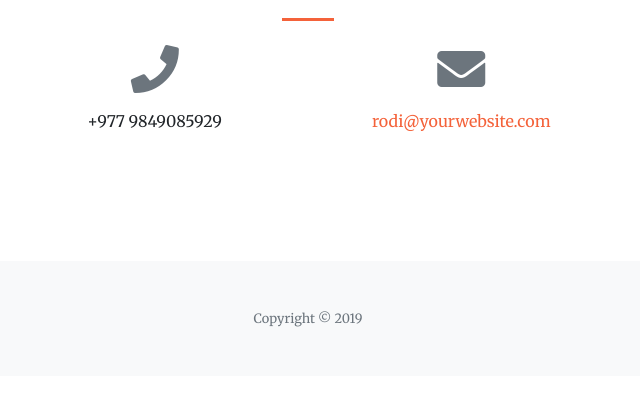
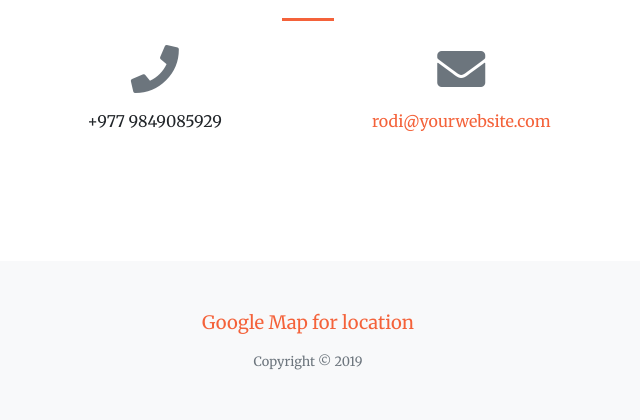
Before and after one commit to roditashakya/ebooking, a Django app: page /vehicles/1/ in a window 1280 px wide. Shown: the part 1454-1874 px from the top of the page, without its empty margins (332-972 px from the left). Before the commit the page ends 1781 px from the top, so only its background shows below. Run offline with Django 3.2, Linux system fonts and the light colour scheme; data comes from the database, SQL or seed files in the repository; some libraries are stand-ins or nearby versions.

Commit message:
etravels added

```diff
--- a/vehicles/templates/vehicles/base.html
+++ b/vehicles/templates/vehicles/base.html
@@ -287,6 +287,7 @@
 
   <footer class="bg-light py-5">
     <div class="container">
+        <p class="text-center"><a href="vehicles/googlemap">Google Map for location</a></p>
       <div class="small text-center text-muted">Copyright &copy; 2019 </div>
     </div>
   </footer>
@@ -294,6 +295,8 @@
   <!-- Bootstrap core JavaScript -->
   <script src="{% static 'vendor/jquery/jquery.min.js' %}"></script>
   <script src="{% static 'vendor/bootstrap/js/bootstrap.bundle.min.js' %}"></script>
+  <script src="{% static "vendor/bootstrap/js/bootstrap.min.js" %}" type="text/javascript"></script>
+
 
   <!-- Plugin JavaScript -->
   <script src="{% static 'vendor/jquery-easing/jquery.easing.min.js' %}"></script>
--- a/vehicles/urls.py
+++ b/vehicles/urls.py
@@ -14,6 +14,7 @@ urlpatterns = [
     path('search/', views.search),
     path('<int:id>/', views.detail),
     path('add_schedule/', views.detail),
+    path('googlemap/', views.googlemap, name='googlemap'),
 
     # path('accounts/profile/', views.profile, name="profile"),
     #
--- a/vehicles/views.py
+++ b/vehicles/views.py
@@ -78,8 +78,8 @@ def checkout(request):
 def profile(req):
     return render(req, "vehicles/profile.html")
 
-# def googlemap(req):
-#     return render(req, "eco/map.html", {})
+def googlemap(req):
+    return render(req, "vehicles/map.html", {})
 
 # def password_reset(request):
 #     if request.method == "POST":
```
